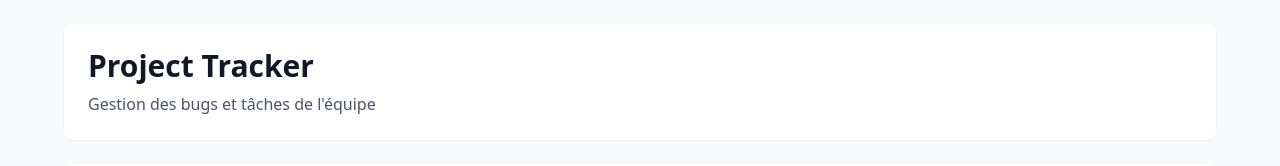
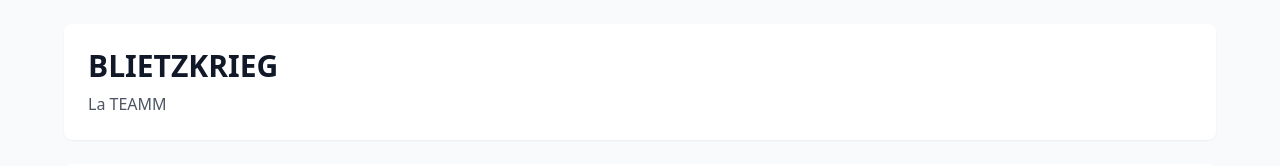
Before and after one commit to Yloan/Project_management, a React (Vite) app: page / in a window 1280 px wide. Shown: the top 166 px of the page. Built offline with nearby package versions, Linux system fonts and the light colour scheme; no server answers; the database is empty.

Commit message:
All bug fixed I'll improve some design things

```diff
--- a/index.html
+++ b/index.html
@@ -5,6 +5,11 @@
         <meta name="viewport" content="width=device-width, initial-scale=1.0" />
         <title>Project Tracker</title>
         <script src="https://cdn.tailwindcss.com"></script>
+        <style>
+            body {
+                background-color: linear-gradient(to right, #ff7e5f, #feb47b);
+            }
+        </style>
     </head>
     <body>
         <div id="root"></div>
--- a/src/App.jsx
+++ b/src/App.jsx
@@ -204,12 +204,8 @@ export default function ProjectTracker() {
     <div className="min-h-screen bg-gray-50 p-6">
       <div className="max-w-6xl mx-auto">
         <div className="bg-white rounded-lg shadow-sm p-6 mb-6">
-          <h1 className="text-3xl font-bold text-gray-900 mb-2">
-            Project Tracker
-          </h1>
-          <p className="text-gray-600">
-            Gestion des bugs et tâches de l'équipe
-          </p>
+          <h1 className="text-3xl font-bold text-gray-900 mb-2">BLIETZKRIEG</h1>
+          <p className="text-gray-600">La TEAMM</p>
         </div>
 
         {/* Tabs */}
```
